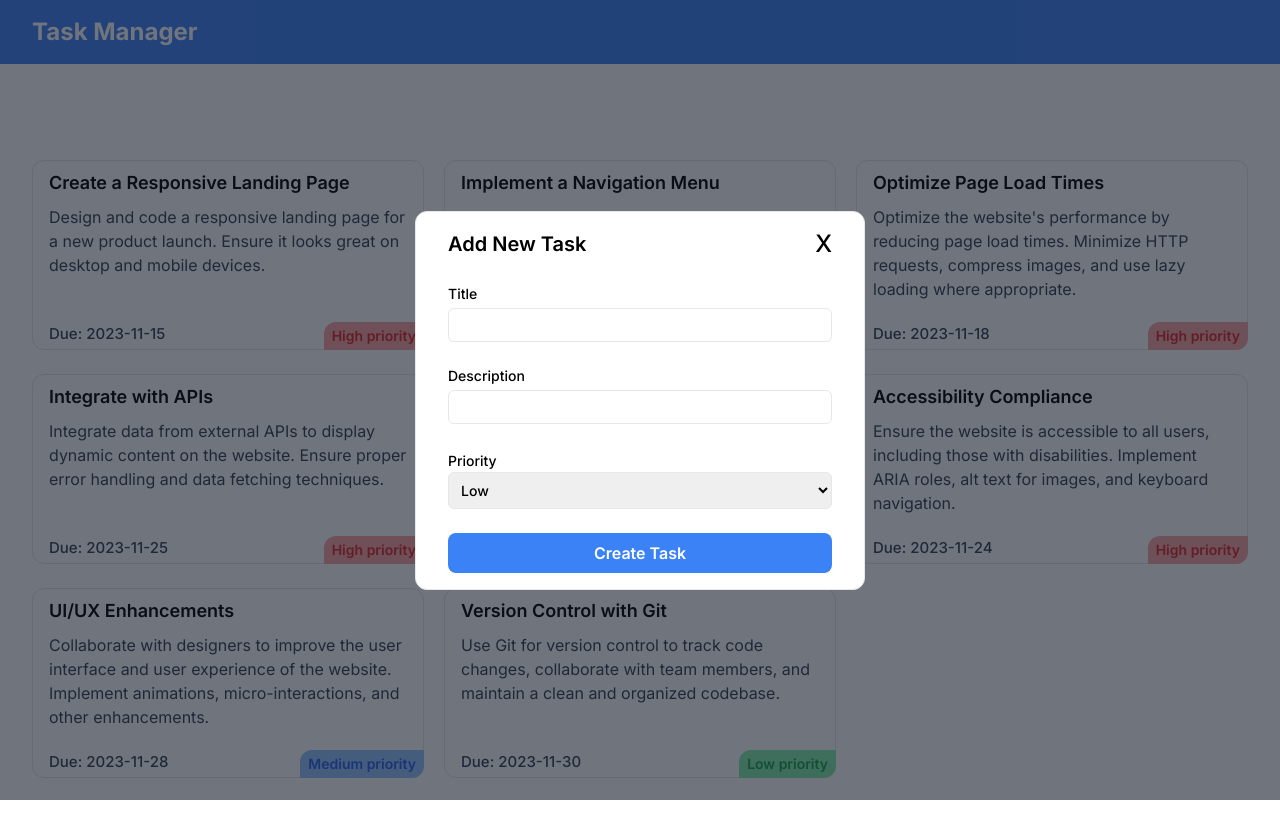
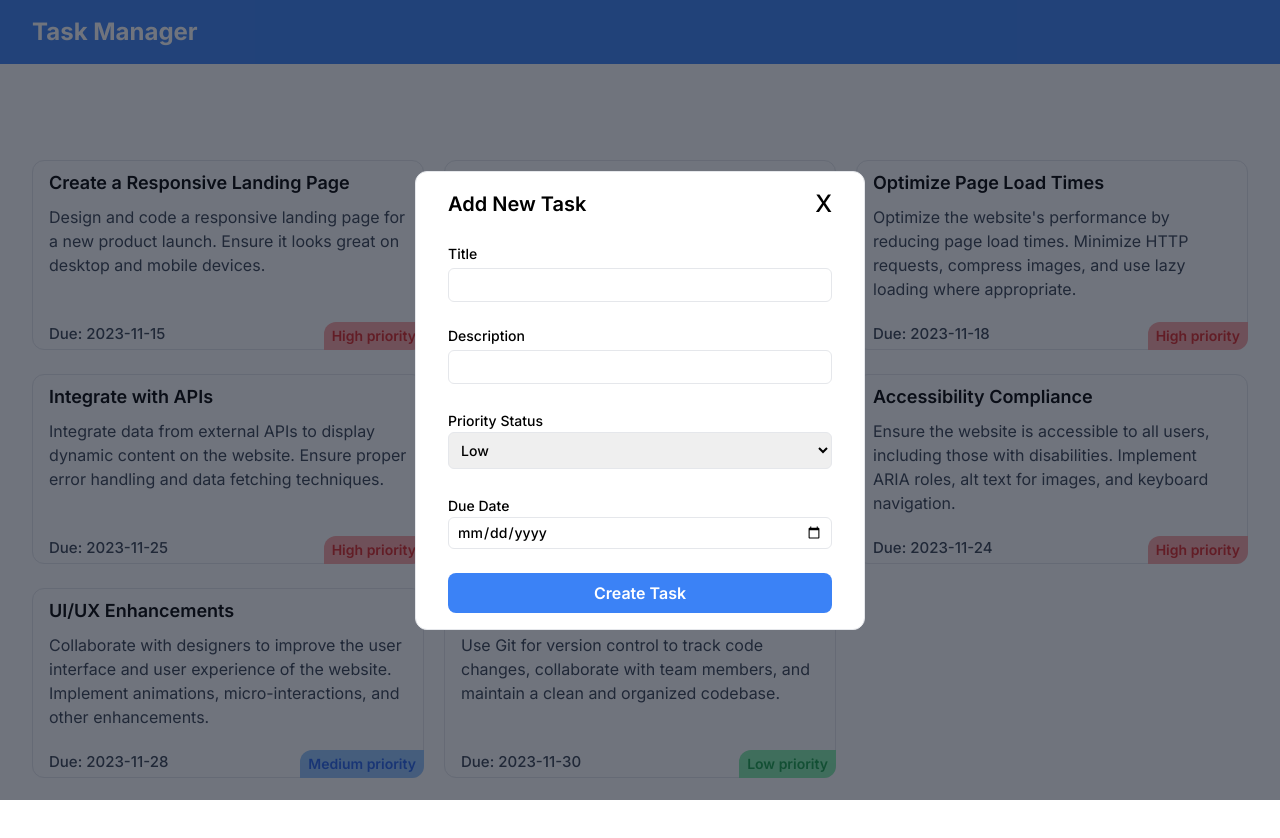
Before and after one commit to Jesusborjas006/task-manager, a Next.js app: page /tasks in a window 1280 px wide. Both pictures are taken after a click on the button "Create Task". Shown: the top 838 px of the page. Built offline with nearby package versions, Linux system fonts and the light colour scheme.

Commit message:
Add date input for form

```diff
--- a/app/tasks/page.tsx
+++ b/app/tasks/page.tsx
@@ -15,6 +15,7 @@ const Page = () => {
     title: string;
     body: string;
     priority: string;
+    dueDate: string;
   }) => {
     setTasks([...tasks, newTask]);
   };
--- a/app/ui/FormModal.tsx
+++ b/app/ui/FormModal.tsx
@@ -3,7 +3,12 @@
 import { useState } from "react";
 
 const FormModal = ({ addNewTask, setIsCreatingTask }: any) => {
-  const [form, setForm] = useState({ title: "", body: "", priority: "Low" });
+  const [form, setForm] = useState({
+    title: "",
+    body: "",
+    priority: "Low",
+    dueDate: "",
+  });
   const [inputsFilled, setInputsFilled] = useState(true);
 
   const handleChange = (e: React.ChangeEvent<HTMLInputElement>) => {
@@ -17,7 +22,7 @@ const FormModal = ({ addNewTask, setIsCreatingTask }: any) => {
   const handleSubmit = (e: any) => {
     e.preventDefault();
 
-    if (form.title && form.body) {
+    if (form.title && form.body && form.dueDate) {
       setInputsFilled(true);
 
       const newTask = {
@@ -25,6 +30,7 @@ const FormModal = ({ addNewTask, setIsCreatingTask }: any) => {
         title: form.title,
         body: form.body,
         priority: form.priority,
+        dueDate: form.dueDate,
       };
 
       addNewTask(newTask);
@@ -36,7 +42,7 @@ const FormModal = ({ addNewTask, setIsCreatingTask }: any) => {
   };
 
   const resetInputs = () => {
-    setForm({ title: "", body: "", priority: "Low" });
+    setForm({ title: "", body: "", priority: "Low", dueDate: "" });
   };
 
   return (
@@ -76,7 +82,7 @@ const FormModal = ({ addNewTask, setIsCreatingTask }: any) => {
         </div>
 
         <label className="font-medium text-sm">
-          Priority
+          Priority Status
           <select
             name="priority"
             className="w-full border mb-6 p-2 rounded-md"
@@ -87,6 +93,17 @@ const FormModal = ({ addNewTask, setIsCreatingTask }: any) => {
             <option value="Medium">Medium</option>
             <option value="High">High</option>
           </select>
+        </label>
+
+        <label className="font-medium text-sm">
+          Due Date
+          <input
+            type="date"
+            className="w-full border mb-6 py-1 px-2 rounded-md"
+            name="dueDate"
+            value={form.dueDate}
+            onChange={handleChange}
+          />
         </label>
 
         {!inputsFilled && (
```
